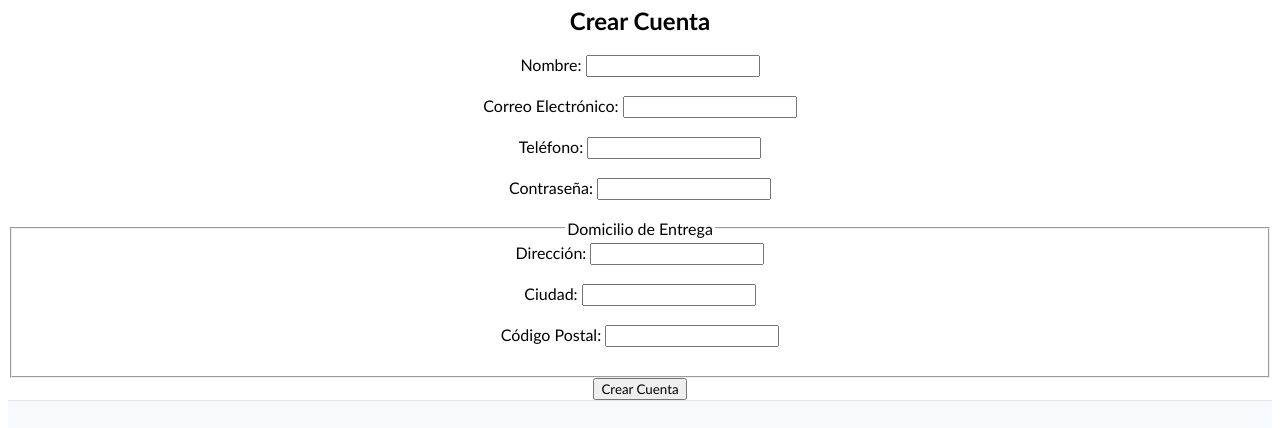
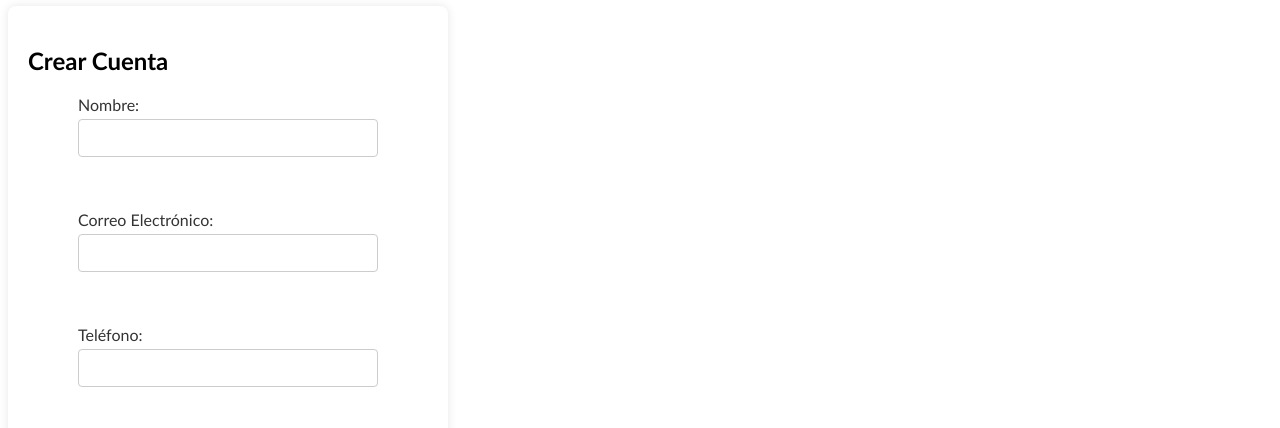
Before and after one commit to MelisaArce/Farmacia, a plain HTML site: page formulario.html in a window 1280 px wide. Shown: the part 179-607 px from the top of the page. Drawn offline with Linux system fonts and the light colour scheme.

Commit message:
formulario estilos

```diff
--- a/formulario.html
+++ b/formulario.html
@@ -21,9 +21,9 @@
         <header class="cabeza">
             <h1> Farmacia Online </h1>
         </header>
-        <div class="contenido-centrado">
+        <div class="form-centrado">
             <h2>Crear Cuenta</h2>
-        <form action="melisaamelia.arce@gmail.com" method="post" >
+            <form action="melisaamelia.arce@gmail.com" method="post">
                 <label for="nombre">Nombre:</label>
                 <input type="text" id="nombre" name="nombre" required><br><br>
 
--- a/style.css
+++ b/style.css
@@ -249,3 +249,72 @@ h1 {
     height: 30px;
     margin-right: 0.5em;
 }
+/* Contenedor formulario */
+.form-centrado{
+    background-color: #fff;
+    padding: 20px;
+    border-radius: 8px;
+    box-shadow: 0 0 10px rgba(0, 0, 0, 0.1);
+    width: 100%;
+    max-width: 400px;
+    text-align: left;
+}
+form {
+    display: flex;
+    flex-direction: column;
+    align-items: center; /* Centrar el formulario */
+}
+
+label {
+    margin-bottom: 5px;
+    color: #333;
+    width: 100%;
+    max-width: 300px; /* Ancho máximo para el label */
+}
+
+input[type="text"],
+input[type="email"],
+input[type="tel"],
+input[type="password"] {
+    padding: 10px;
+    margin-bottom: 15px;
+    border: 1px solid #ccc;
+    border-radius: 4px;
+    width: 100%;
+    max-width: 300px; /* Ancho máximo para los inputs */
+    box-sizing: border-box;
+}
+
+fieldset {
+    border: 1px solid #ccc;
+    border-radius: 4px;
+    padding: 10px;
+    margin-bottom: 15px;
+    width: 100%;
+    max-width: 300px; /* Ancho máximo para el fieldset */
+    box-sizing: border-box;
+}
+
+legend {
+    padding: 0 10px;
+    font-weight: bold;
+    color: #333;
+}
+
+input[type="submit"] {
+    background-color: #4CAF50;
+    color: white;
+    padding: 10px 15px;
+    border: none;
+    border-radius: 4px;
+    cursor: pointer;
+    text-align: center;
+    font-size: 16px;
+    width: 100%;
+    max-width: 300px; /* Ancho máximo para el botón */
+    box-sizing: border-box;
+}
+
+input[type="submit"]:hover {
+    background-color: #45a049;
+}
```
Lines whose indentation alone changed are shown as unchanged.
